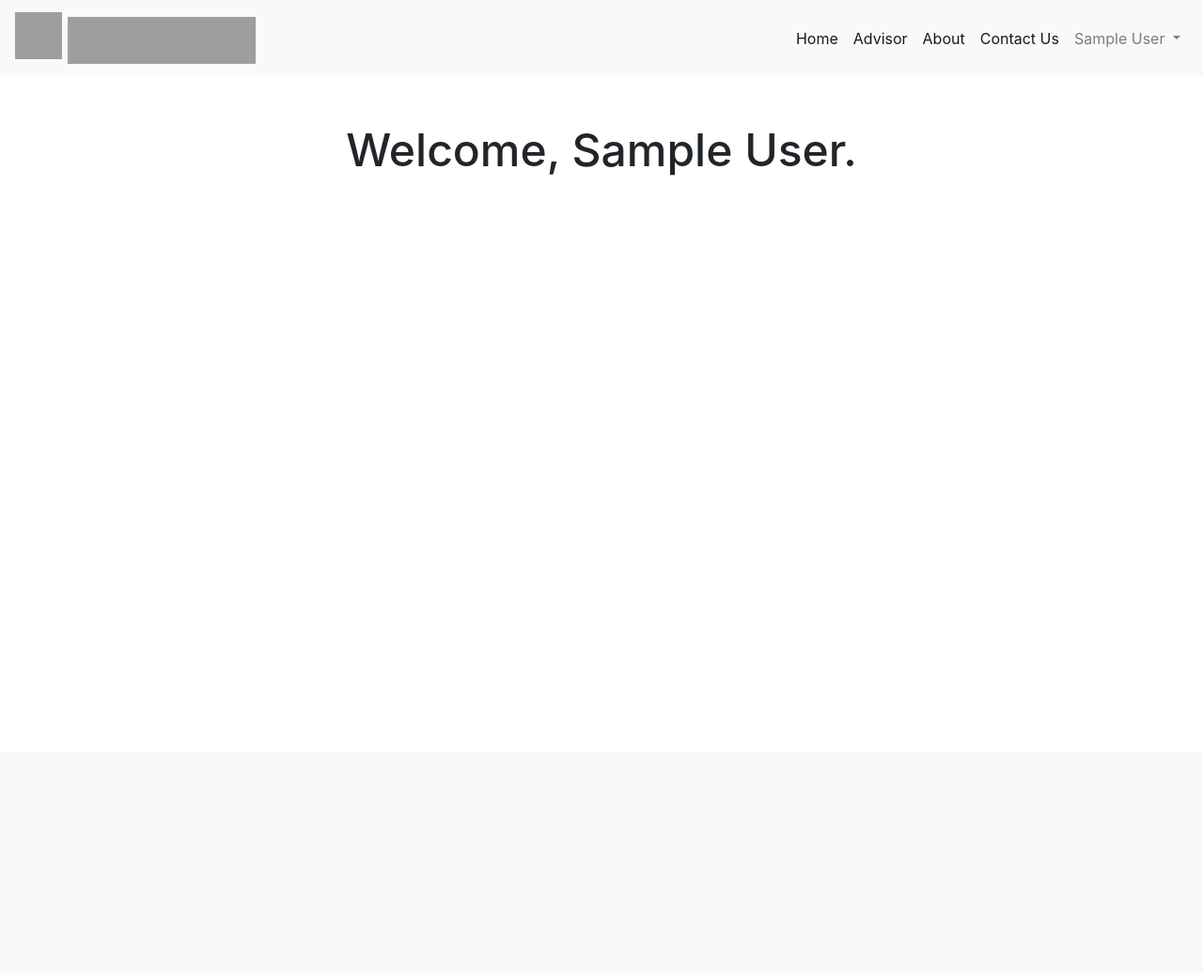
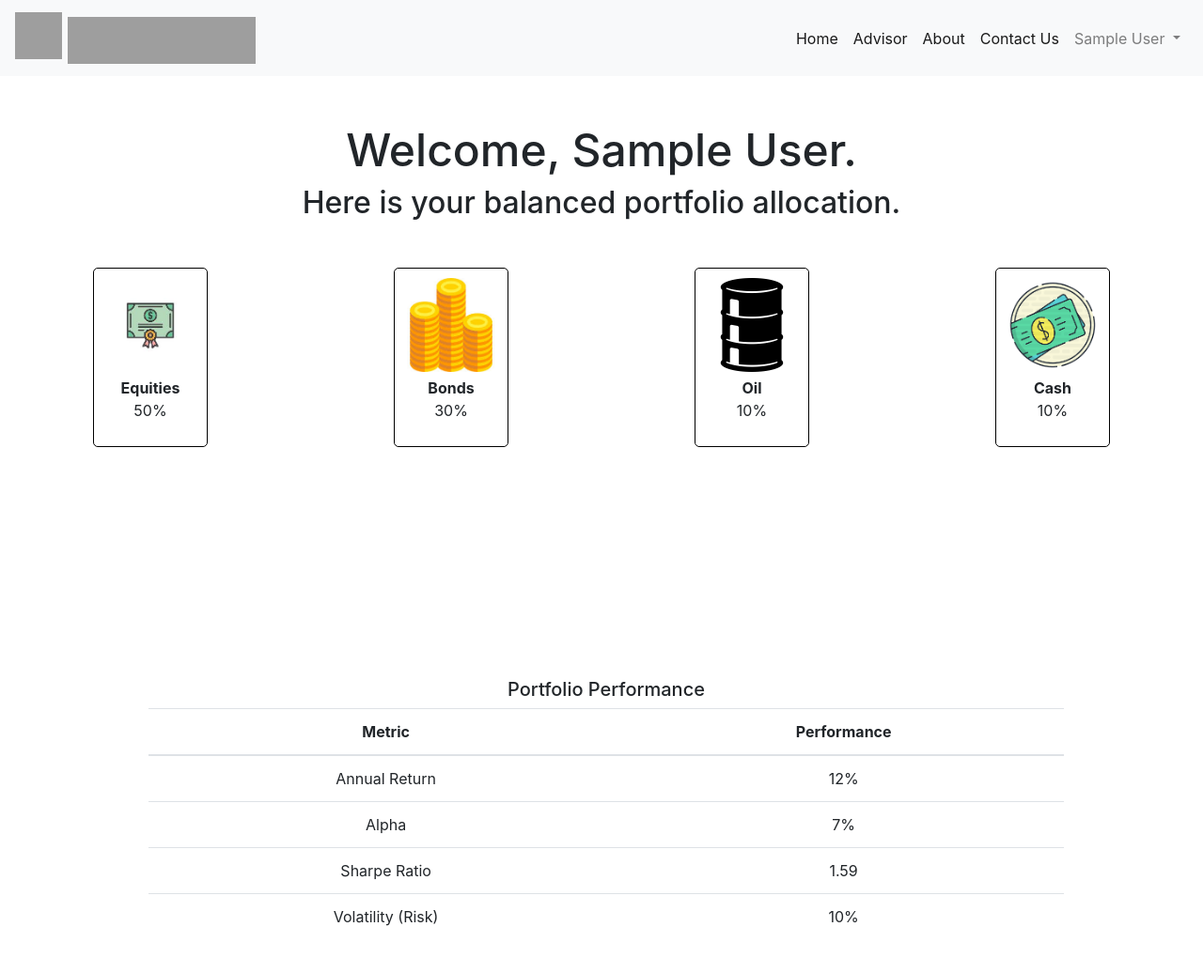
Before and after one commit to AmrMahmoud96/Project-Green, a Flask app: template initial project/templates/home.html in a window 1280 px wide. Shown: the whole page at 94% size. Before the commit the page ends 187 px from the top, so only its background shows below. Run offline with Flask 2, Linux system fonts and the light colour scheme; the template is opened without the code that fills it, so the values that code supplies are empty; the visitor is signed in with stand-in values (Sample User, id 1); a map, chart or similar area stays blank; some libraries are stand-ins or nearby versions; grey boxes are pictures that could not be loaded.

Commit message:
homepage init

```diff
--- /dev/null
+++ b/initial project/templates/chart2.html
@@ -0,0 +1,131 @@
+
+
+{% block container %}
+<style>
+.chart{
+    height:100% !important;
+    padding: 20px;
+}
+.portfolio-stats{
+    margin-left:10px;
+    padding: 20px;
+}
+.middle{
+    width:80%!important;
+    text-align: center;
+    margin: 0 auto !important;
+}
+</style>
+ <!-- import plugin script -->   <script src='static/Chart.min.js'></script>
+<div class="middle">
+ <canvas id="donutChart" class="chart"></canvas>
+<canvas id="lineChart" class="chart"></canvas>
+<div class="portfolio-stats">
+    <h5 class="center">Portfolio Performance</h5>
+    <table class="table center">
+        <thead class="center">
+            <tr>
+                <th scope="col">Metric</th>
+                <th scope="col">Performance</th>
+            </tr>
+        </thead>
+        <tbody>
+            <tr>
+                <td>Annual Return</td>
+                <td class="center">12%</td>
+            </tr>
+            <tr>
+                <td>Alpha</td>
+                <td class="center">7%</td>
+            </tr>
+            <tr>
+                <td>Sharpe Ratio</td>
+                <td class="center">1.59</td>
+            </tr>
+            <tr>
+                <td>Volatility (Risk)</td>
+                <td class="center">10%</td>
+            </tr>
+        </tbody>
+    </table>
+</div>
+</div>
+<script type="text/javascript" src="https://cdnjs.cloudflare.com/ajax/libs/moment.js/2.22.2/moment.min.js"></script>
+<script src='./static/Chart.min.js' ></script>
+<script type="text/javascript" src="https://cdnjs.cloudflare.com/ajax/libs/Chart.js/2.3.0/Chart.js"  ></script>
+
+ <script defer>
+     const ctx = document.getElementById('lineChart').getContext('2d');
+     var d1 = {{tvalues | tojson}}
+const data = {
+    labels : {{labels | tojson}},
+    datasets: [{
+        fill: false,
+        label: 'Your Portfolio',
+        data: d1,
+        borderColor: '#fe8b36',
+        backgroundColor: '#fe8b36',
+        lineTension: 0
+    }]
+}
+const options = {
+    type: 'line',
+    data: data,
+    options: {
+        elements: { point: { radius: 0 } },
+        fill: false,
+        responsive: true,
+        scales: {
+            xAxes: [{
+                type: 'time',
+                display: true,
+                scaleLabel: {
+                    display: true,
+                    labelString: "Date",
+                }
+            }],
+            yAxes: [{
+                ticks: {
+                    suggestedMin: {{tvalues[0]}}
+                },
+                display: true,
+                scaleLabel: {
+                    display: true,
+                    labelString: "Value",
+                }
+            }]
+        }
+    }
+}
+const chart = new Chart(ctx, options);
+
+     const dtx = document.getElementById('donutChart').getContext('2d');
+     var d2 = [800,480,160,160]
+const ddata = {
+    labels : ['Equities','Bonds','Oil','Cash'],
+    datasets: [{
+        data: d2,
+        backgroundColor:['#ff4500','#87cefa','#d2691e','#00fa9a']
+    }]
+}
+const doptions={
+    type: 'doughnut',
+    data:ddata,
+    options:{
+		segmentShowStroke : true,
+		segmentStrokeColor : "#fff",
+		segmentStrokeWidth : 2,
+		percentageInnerCutout : 50,
+		animationSteps : 100,
+		animationEasing : "easeOutBounce",
+		animateRotate : true,
+		animateScale : false,
+		responsive: true,
+		maintainAspectRatio: true,
+		showScale: true,
+		animateScale: true
+	}}
+const doughnutChart = new Chart(dtx,doptions);
+    </script>
+
+{% endblock %}
--- a/initial project/templates/home.html
+++ b/initial project/templates/home.html
@@ -1,5 +1,60 @@
 {% extends 'base.html' %}
 
 {% block container %}
+<style>
+.allocation-images{
+    display: flex;
+}
+.aicon{
+    padding: 10px;
+    border: 1px solid black;
+    border-radius: 5px;
+    text-align: center;
+    margin: 0 auto;
+}
+.atitle{
+    margin-top:5px;
+    font-weight: bold;
+}
+.figicon{
+    padding:5px;
+}
+</style>
 <h1 class="title center welcome-msg">Welcome, {{session['name']}}.</h1>
+
+<h2 class="center" style="margin-bottom:50px;">Here is your balanced portfolio allocation.</h2>
+<div class="allocation-images" style="margin-bottom:30px;">
+    <div class="aicon">
+        <figure clas="figicon">
+            <img src="./static/images/stockimg.jpeg" width="100px" height="100px">
+            <figcaption class="atitle">Equities</figcaption>
+            <figcaption>50%</figcaption>
+        </figure>
+    </div>
+    <div class="aicon">
+            <figure clas="figicon">
+            <img src="./static/images/coinsicon2.jpeg" width="100px" height="100px">
+            <figcaption class="atitle">Bonds</figcaption>
+            <figcaption>30%</figcaption>
+        </figure>
+    </div>
+    <div class="aicon">
+            <figure clas="figicon">
+            <img src="./static/images/oilicon.png" width="100px" height="100px">
+            <figcaption class="atitle">Oil</figcaption>
+            <figcaption>10%</figcaption>
+        </figure>
+    </div>
+    <div class="aicon">
+            <figure clas="figicon">
+            <img src="./static/images/cashicon.png" width="100px" height="100px">
+            <figcaption class="atitle">Cash</figcaption>
+            <figcaption>10%</figcaption>
+        </figure>
+        </div>
+
+</div>
+
+{% include 'chart2.html' %}
+
 {% endblock %}
--- a/initial project/test.py
+++ b/initial project/test.py
@@ -12,6 +12,9 @@ sandpfile='^GSPC (2).csv'
 vixfile= '^GSPTSE.csv'
 tableS= pd.read_csv(sandpfile)
 tableV = pd.read_csv(vixfile)
+spf= '^GSPC.csv'
+tableD = pd.read_csv(spf)
+
 
 riskDefnArr = ['risk averse','risky','very risky','too risky']
 app = Flask(__name__)
@@ -111,7 +114,10 @@ def home():
         return redirect(url_for('login'))
     elif session['fillQuestions']==True:
         return redirect(url_for('questions'))
-    return render_template('home.html')
+    labels = tableD['Date'].values.tolist()
+    b = tableD['Close'].values
+    tcolumn_divs = (b/b[0])*15000
+    return render_template('home.html',tvalues=tcolumn_divs.tolist(), labels=labels)
 
 @app.route("/login", methods=['GET', 'POST'])
 def login():
```
Also changed, not shown: initial project/^GSPC.csv (added), initial project/static/images/bondicon2.png (added), initial project/static/images/cashicon.png (added), initial project/static/images/cashicon2.jpeg (added), initial project/static/images/coinsicon2.jpeg (added), initial project/static/images/newcoins.png (added), initial project/static/images/oilicon.png (added), initial project/static/images/stockimg.jpeg (added).
